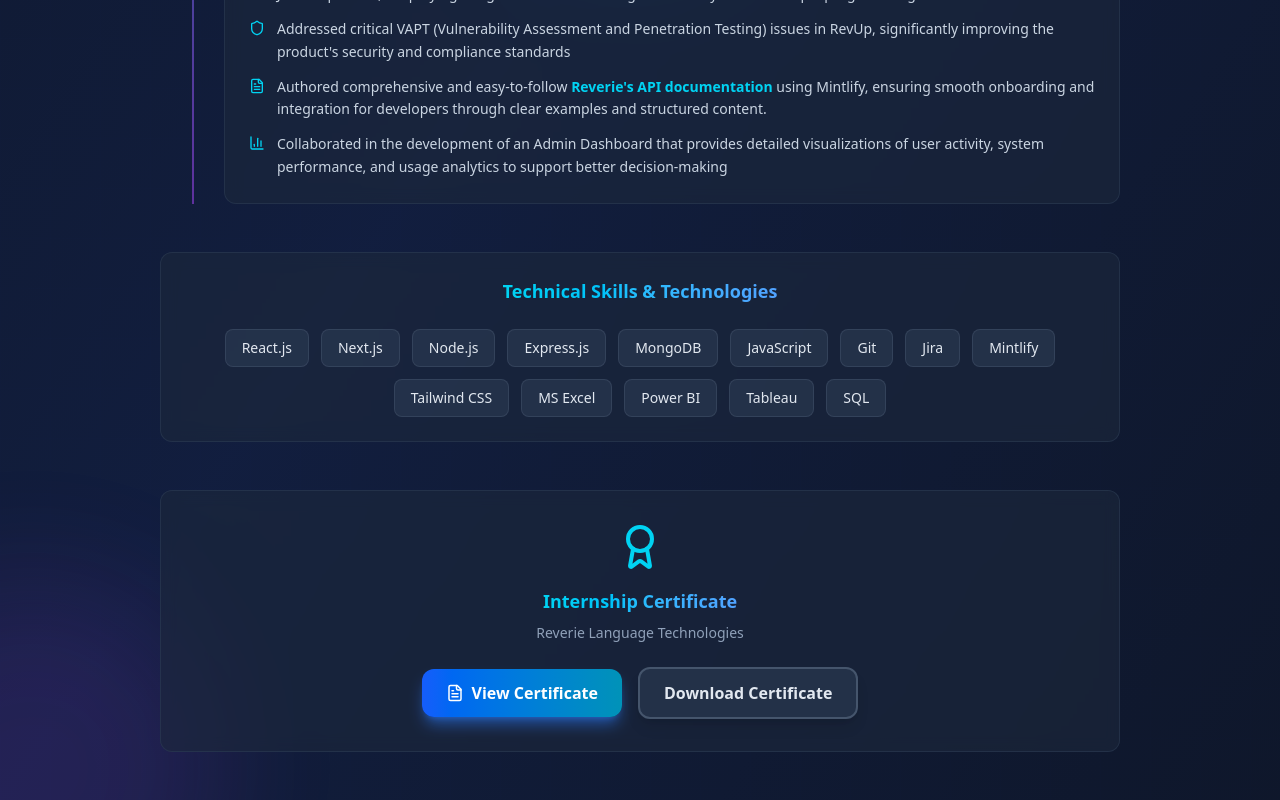
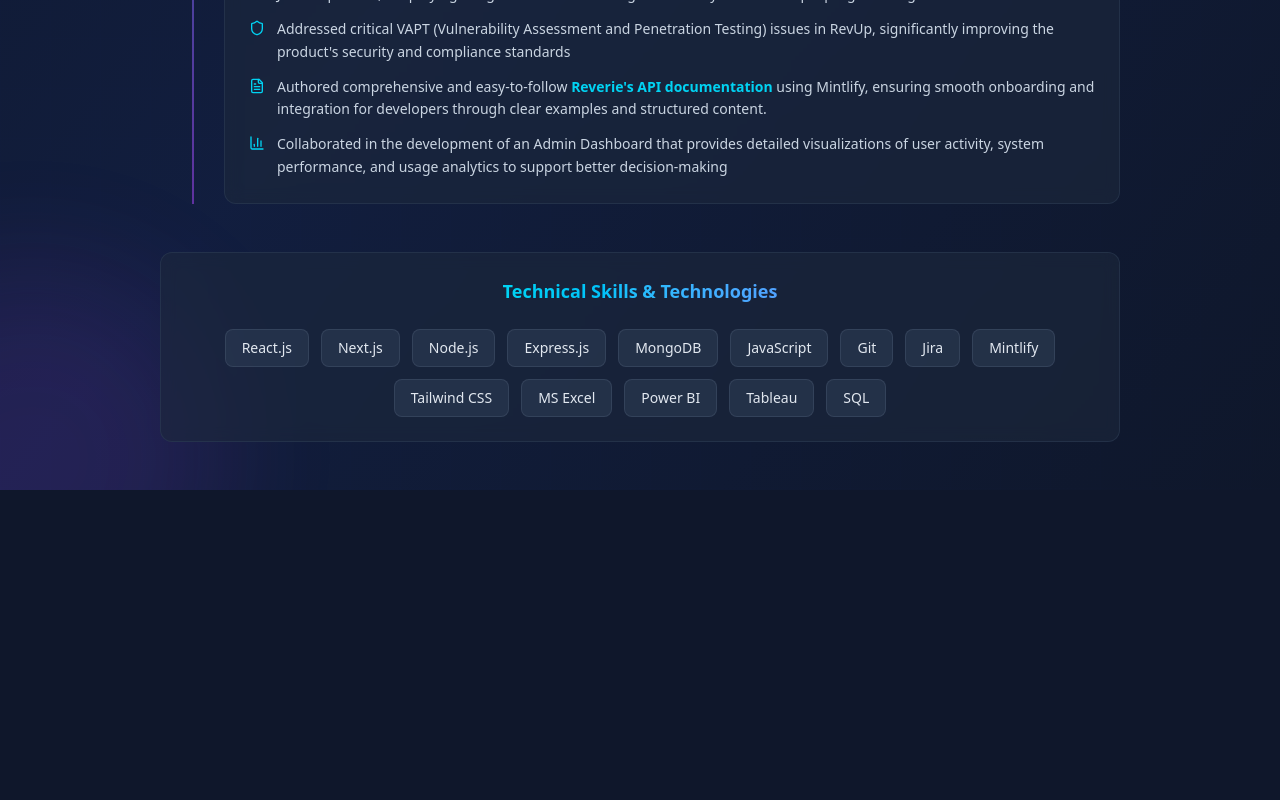
Before and after one commit to Debaneek31/my-portfolio, a Next.js app: page /work in a window 1280 px wide. Shown: the part 1112-1912 px from the top of the page. After the commit the page ends 1602 px from the top, so only its background shows below. Built offline with nearby package versions, Linux system fonts and the light colour scheme.

Commit message:
removed the internship certificate section

```diff
--- a/src/app/work/page.js
+++ b/src/app/work/page.js
@@ -345,100 +345,10 @@
                 </div>
 
                 {/* Internship Certificate Section */}
-                <div className={`mt-12 bg-slate-800/60 backdrop-blur-sm rounded-xl border border-slate-700/50 p-8 hover:border-cyan-500/50 transition-all duration-300 ${isLoaded ? 'opacity-100 translate-y-0' : 'opacity-0 translate-y-10'}`} style={{ transitionDelay: '600ms' }}>
-                    <div className="text-center mb-6">
-                        <Award className="w-12 h-12 text-cyan-400 mx-auto mb-4" />
-                        <h3 className="text-lg font-bold text-white mb-2">
-                            <span className="bg-gradient-to-r from-cyan-400 to-blue-400 bg-clip-text text-transparent">
-                                Internship Certificate
-                            </span>
-                        </h3>
-                        <p className="text-sm text-slate-400 font-mono">Reverie Language Technologies</p>
-                    </div>
-                    <div className="flex flex-col sm:flex-row items-center justify-center gap-4">
-                        {/* Modal Trigger Button */}
-                        <button
-                            onClick={() => setIsModalOpen(true)}
-                            className="group relative bg-gradient-to-r from-blue-600 to-cyan-600 text-white px-6 py-3 rounded-xl font-semibold hover:from-blue-500 hover:to-cyan-500 transition-all duration-300 transform hover:scale-105 shadow-lg shadow-blue-500/50 hover:shadow-xl hover:shadow-blue-500/70 flex items-center justify-center gap-2 overflow-hidden"
-                        >
-                            <span className="absolute inset-0 bg-white/20 transform scale-x-0 group-hover:scale-x-100 transition-transform origin-left duration-300"></span>
-                            <FileText size={18} className="relative z-10" />
-                            <span className="relative z-10">View Certificate</span>
-                        </button>
 
-                        {/* Download Button */}
-                        <a
-                            href="/InternshipCertificate_SouravMishra.pdf"
-                            download
-                            className="group bg-slate-700/50 border-2 border-slate-600 text-slate-200 px-6 py-3 rounded-xl font-semibold hover:bg-slate-700 hover:border-cyan-500/50 transition-all duration-300 transform hover:scale-105 shadow-lg hover:shadow-cyan-500/20 flex items-center justify-center gap-2"
-                        >
-                            <span>Download Certificate</span>
-                        </a>
-                    </div>
-                </div>
 
                 {/* Certificate Modal */}
-                {isModalOpen && (
-                    <div
-                        className="fixed inset-0 bg-black/70 backdrop-blur-sm z-50 flex items-center justify-center p-2 sm:p-4 md:p-6"
-                        onClick={() => setIsModalOpen(false)}
-                        onScroll={(e) => e.stopPropagation()}
-                    >
-                        <div
-                            className="bg-slate-800 border border-slate-700 rounded-xl sm:rounded-2xl shadow-2xl w-full max-w-5xl relative transition-all duration-300 flex flex-col"
-                            style={{
-                                maxHeight: 'calc(100vh - 1rem)',
-                                maxWidth: 'calc(100vw - 1rem)',
-                                margin: 'auto'
-                            }}
-                            onClick={(e) => e.stopPropagation()}
-                        >
-                            {/* Modal Header */}
-                            <div className="flex items-center justify-between p-3 sm:p-4 md:p-6 border-b border-slate-700 flex-shrink-0">
-                                <h3 className="text-white font-mono text-xs sm:text-sm md:text-base">
-                                    <span className="text-cyan-400">$</span> view_certificate
-                                </h3>
-                                <button
-                                    onClick={() => setIsModalOpen(false)}
-                                    className="text-slate-400 hover:text-white transition-colors p-1.5 sm:p-2 hover:bg-slate-700 rounded-lg flex-shrink-0"
-                                    aria-label="Close modal"
-                                >
-                                    <X size={18} className="sm:w-5 sm:h-5 md:w-6 md:h-6" />
-                                </button>
-                            </div>
 
-                            {/* Modal Body - Scrollable */}
-                            <div
-                                className="flex-1 overflow-y-auto overflow-x-hidden p-3 sm:p-4 md:p-6"
-                                style={{
-                                    minHeight: '200px'
-                                }}
-                            >
-                                <div className="rounded-lg border border-slate-700 overflow-hidden bg-slate-900/50 flex items-center justify-center w-full">
-                                    <img
-                                        src="/image.png"
-                                        alt="Internship Certificate"
-                                        className="w-full h-auto object-contain"
-                                        style={{
-                                            maxWidth: '100%',
-                                            display: 'block'
-                                        }}
-                                    />
-                                </div>
-                            </div>
-
-                            {/* Modal Footer */}
-                            <div className="p-3 sm:p-4 md:p-6 border-t border-slate-700 flex-shrink-0 flex justify-center">
-                                <button
-                                    onClick={() => setIsModalOpen(false)}
-                                    className="px-4 py-2 bg-slate-700 hover:bg-slate-600 text-slate-200 rounded-lg text-sm font-medium transition-colors focus:outline-none focus:ring-2 focus:ring-cyan-500 focus:ring-offset-2 focus:ring-offset-slate-800"
-                                >
-                                    Close
-                                </button>
-                            </div>
-                        </div>
-                    </div>
-                )}
             </div>
         </div>
     );
```
